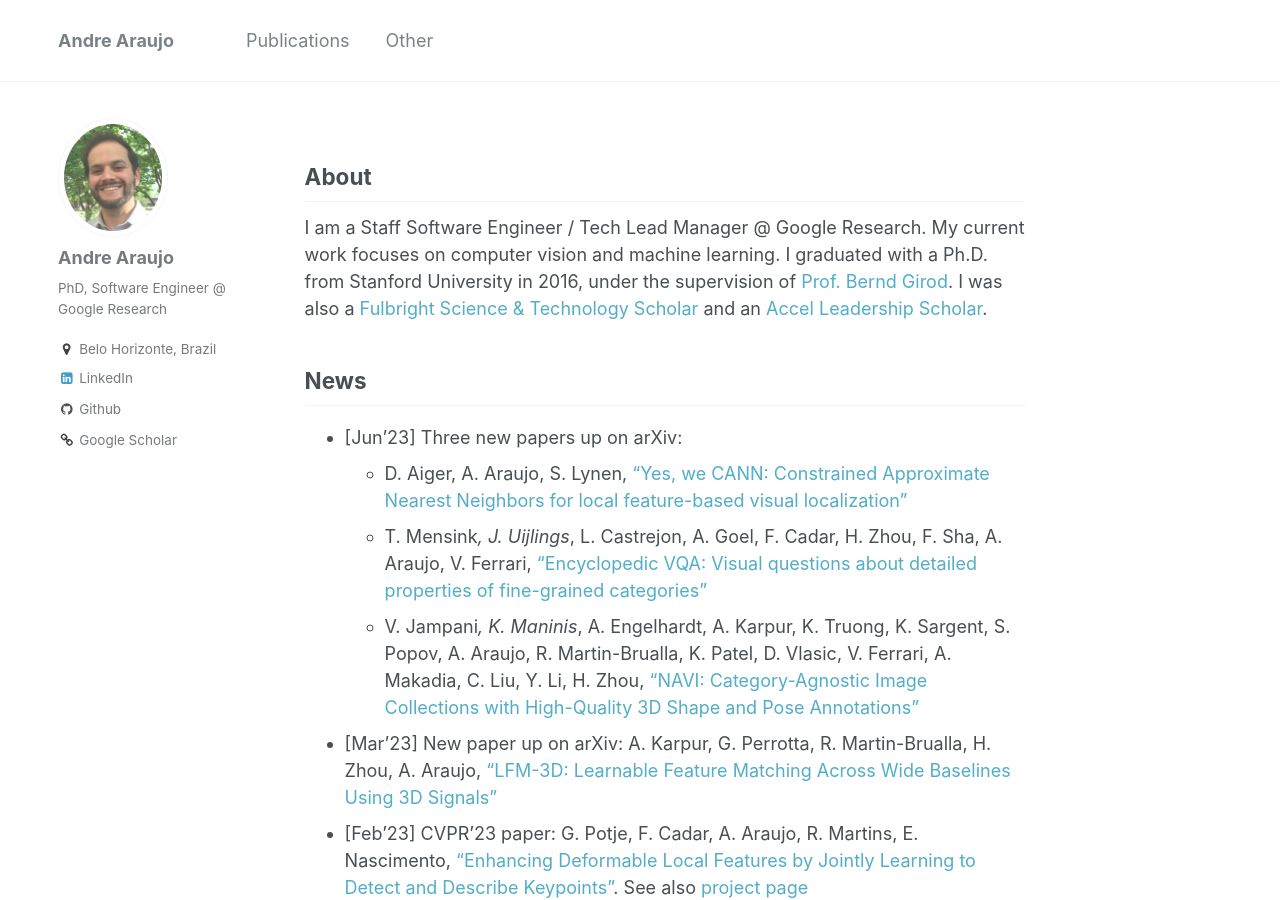
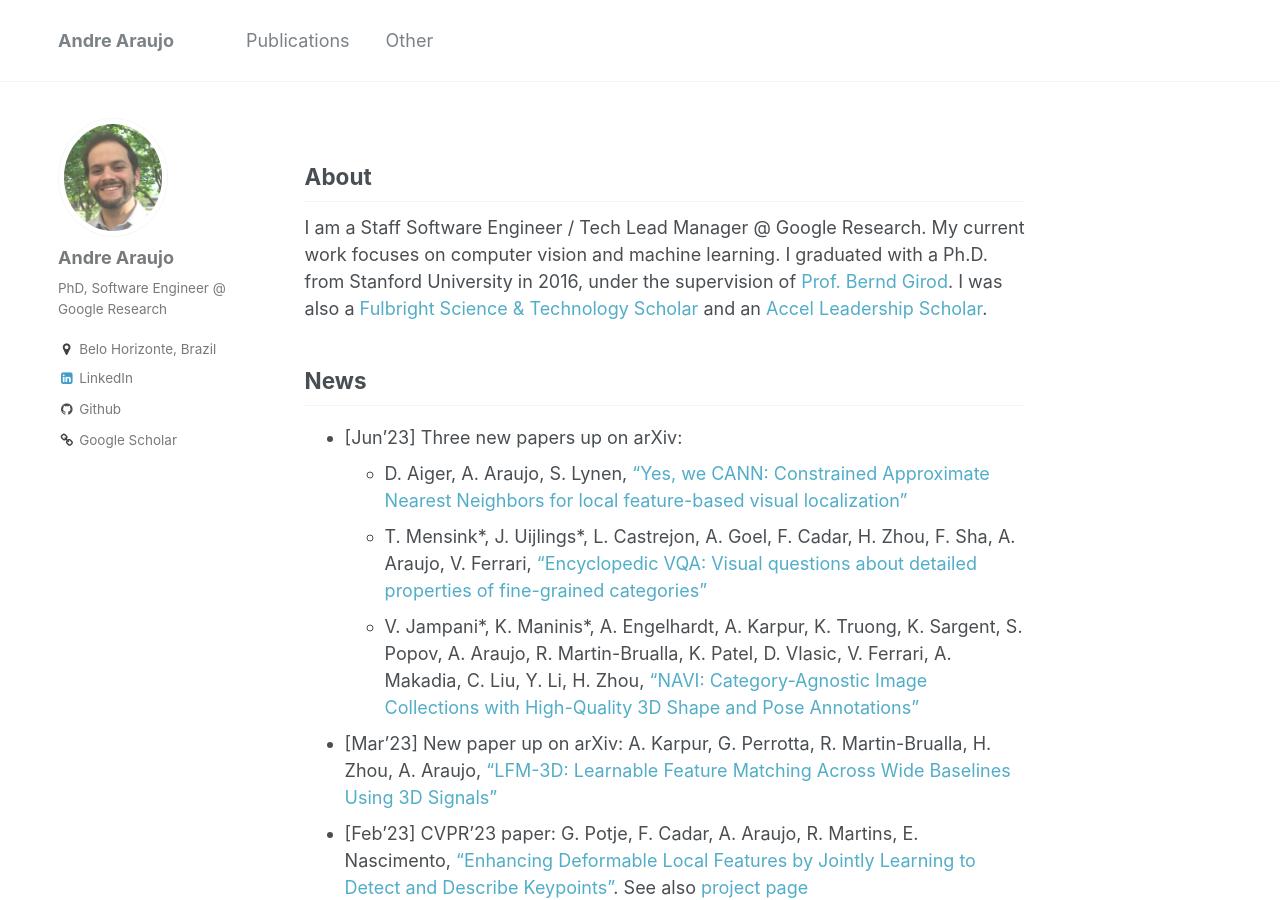
Before and after one commit to andrefaraujo/andrefaraujo.github.io, a Jekyll site: the page built from _pages/about.md, in a window 1280 px wide and 900 px high. Built offline with Jekyll 4.4.1, drawn with Linux system fonts in a browser that asks for light colours.

Commit message:
Fix names on recent papers

```diff
--- a/_pages/about.md
+++ b/_pages/about.md
@@ -20,8 +20,8 @@ I was also a [Fulbright Science & Technology Scholar](https://eca.state.gov/fulb
 
 * [Jun'23] Three new papers up on arXiv:
   * D. Aiger, A. Araujo, S. Lynen, ["Yes, we CANN: Constrained Approximate Nearest Neighbors for local feature-based visual localization"](https://arxiv.org/abs/2306.09012)
-  * T. Mensink*, J. Uijlings*, L. Castrejon, A. Goel, F. Cadar, H. Zhou, F. Sha, A. Araujo, V. Ferrari, ["Encyclopedic VQA: Visual questions about detailed properties of fine-grained categories"](https://arxiv.org/abs/2306.09224)
-  * V. Jampani*, K. Maninis*, A. Engelhardt, A. Karpur, K. Truong, K. Sargent, S. Popov, A. Araujo, R. Martin-Brualla, K. Patel, D. Vlasic, V. Ferrari, A. Makadia, C. Liu, Y. Li, H. Zhou, ["NAVI: Category-Agnostic Image Collections with High-Quality 3D Shape and Pose Annotations"](https://arxiv.org/abs/2306.09109)
+  * T. Mensink\*, J. Uijlings\*, L. Castrejon, A. Goel, F. Cadar, H. Zhou, F. Sha, A. Araujo, V. Ferrari, ["Encyclopedic VQA: Visual questions about detailed properties of fine-grained categories"](https://arxiv.org/abs/2306.09224)
+  * V. Jampani\*, K. Maninis\*, A. Engelhardt, A. Karpur, K. Truong, K. Sargent, S. Popov, A. Araujo, R. Martin-Brualla, K. Patel, D. Vlasic, V. Ferrari, A. Makadia, C. Liu, Y. Li, H. Zhou, ["NAVI: Category-Agnostic Image Collections with High-Quality 3D Shape and Pose Annotations"](https://arxiv.org/abs/2306.09109)
 * [Mar'23] New paper up on arXiv: A. Karpur, G. Perrotta, R. Martin-Brualla, H. Zhou, A. Araujo, ["LFM-3D: Learnable Feature Matching Across Wide Baselines Using 3D Signals"](https://arxiv.org/abs/2303.12779)
 * [Feb'23] CVPR'23 paper: G. Potje, F. Cadar, A. Araujo, R. Martins, E. Nascimento, ["Enhancing Deformable Local Features by Jointly Learning to Detect and Describe Keypoints"](https://arxiv.org/abs/2304.00583). See also [project page](https://www.verlab.dcc.ufmg.br/descriptors/dalf_cvpr23/)
 * [Jul'22] [Universal Embedding Challenge](https://www.kaggle.com/c/google-universal-image-embedding/) launched! We welcome everyone's participation! See also the [Google AI blog post](https://ai.googleblog.com/2022/08/introducing-google-universal-image.html).
```
